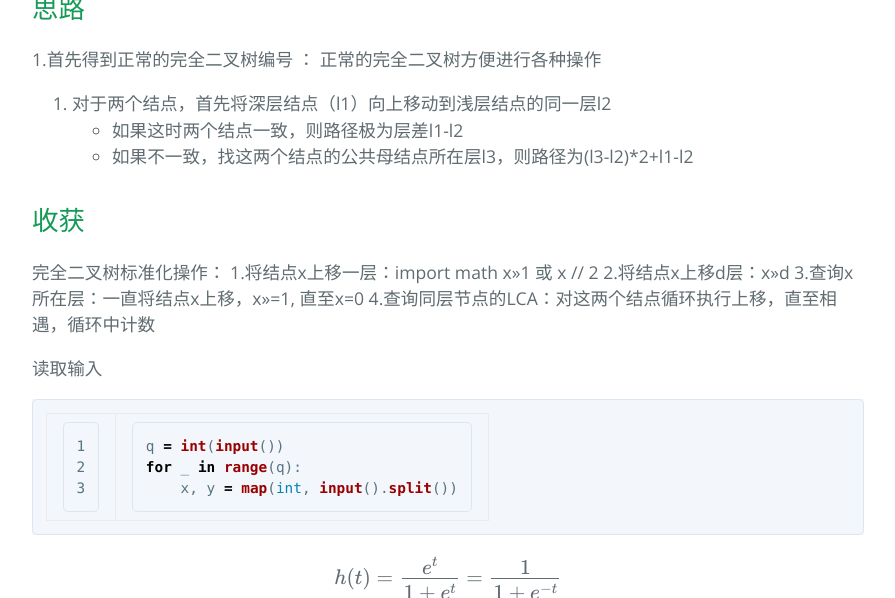
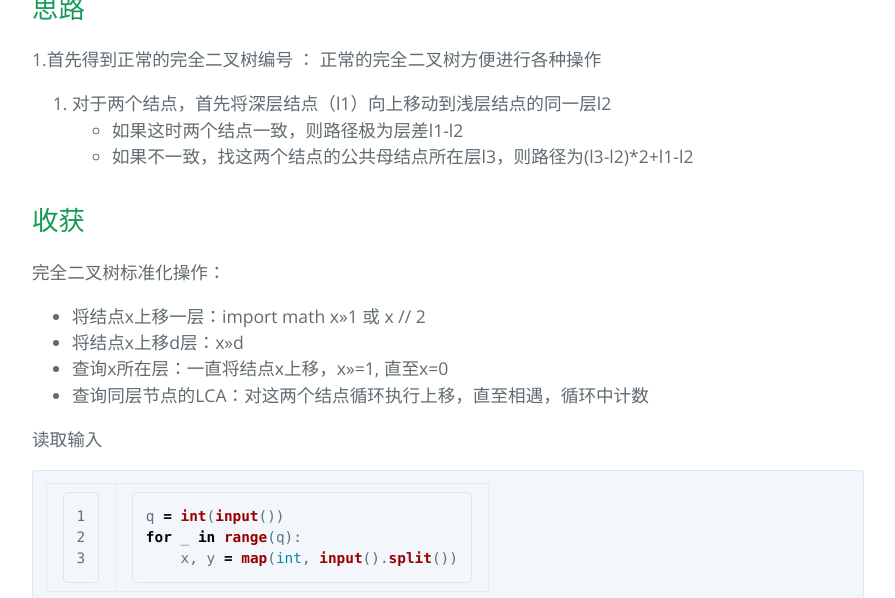
Before and after one commit to Ziyangpig/Note_LeetCode, a Jekyll site: the page built from Ali.md, in a window 1280 px wide and 900 px high, scrolled down 670 px, cut to the strip 0-598 px from the top of the window. Shown: the whole strip, without its empty margins (192-1087 px from the left). Built offline with Jekyll 4.4.1, drawn with Linux system fonts in a browser that asks for light colours; our own code applies the rules of GitHub Pages for plain Markdown files; formulas are drawn with MathJax 3.

Commit message:
Update Ali.md

````diff
--- a/Ali.md
+++ b/Ali.md
@@ -19,12 +19,14 @@ title: "阿里算法 笔试真题笔记"
 ## 收获
 
 完全二叉树标准化操作：
-1.将结点x上移一层：import math x>>1 或 x // 2
-2.将结点x上移d层：x>>d
-3.查询x所在层：一直将结点x上移，x>>=1, 直至x=0
-4.查询同层节点的LCA：对这两个结点循环执行上移，直至相遇，循环中计数
+
+- 将结点x上移一层：import math x>>1 或 x // 2
+- 将结点x上移d层：x>>d
+- 查询x所在层：一直将结点x上移，x>>=1, 直至x=0
+- 查询同层节点的LCA：对这两个结点循环执行上移，直至相遇，循环中计数
 
 读取输入
+
 ```python
 q = int(input())
 for _ in range(q):
````
